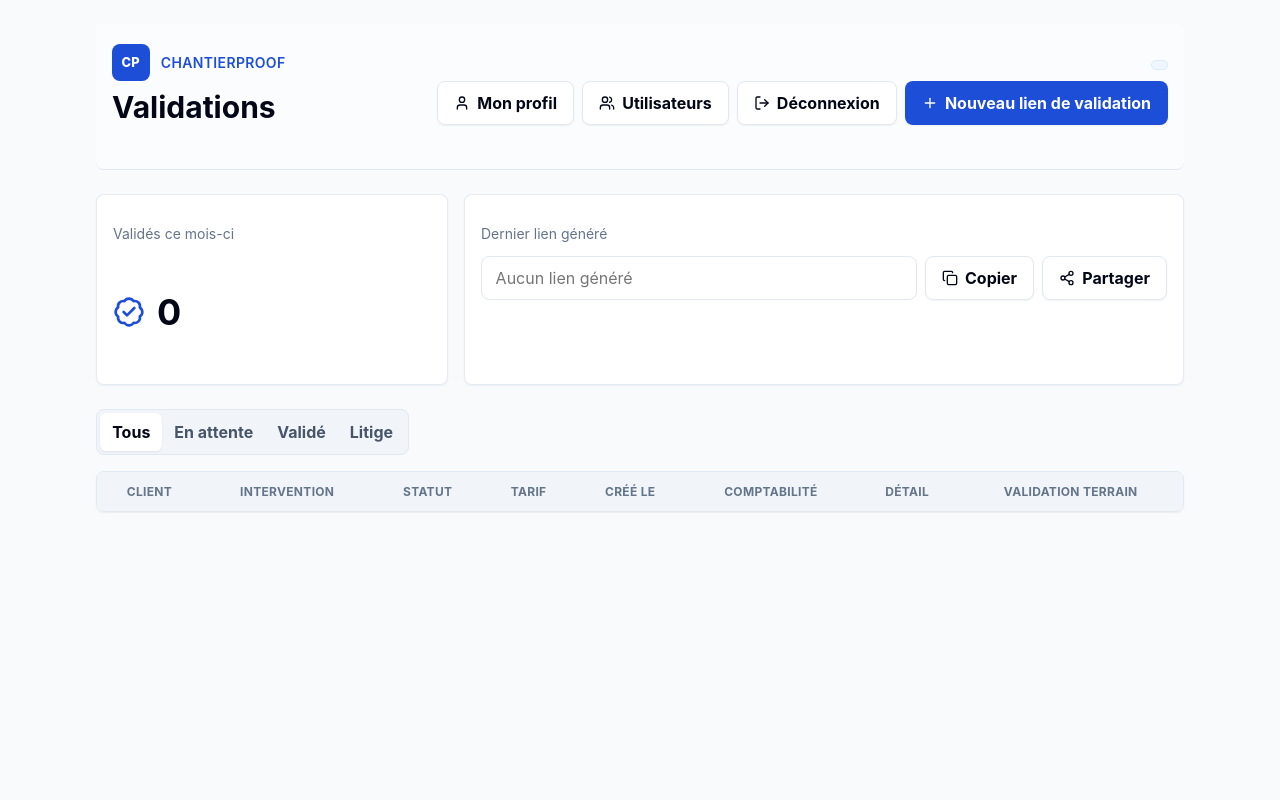
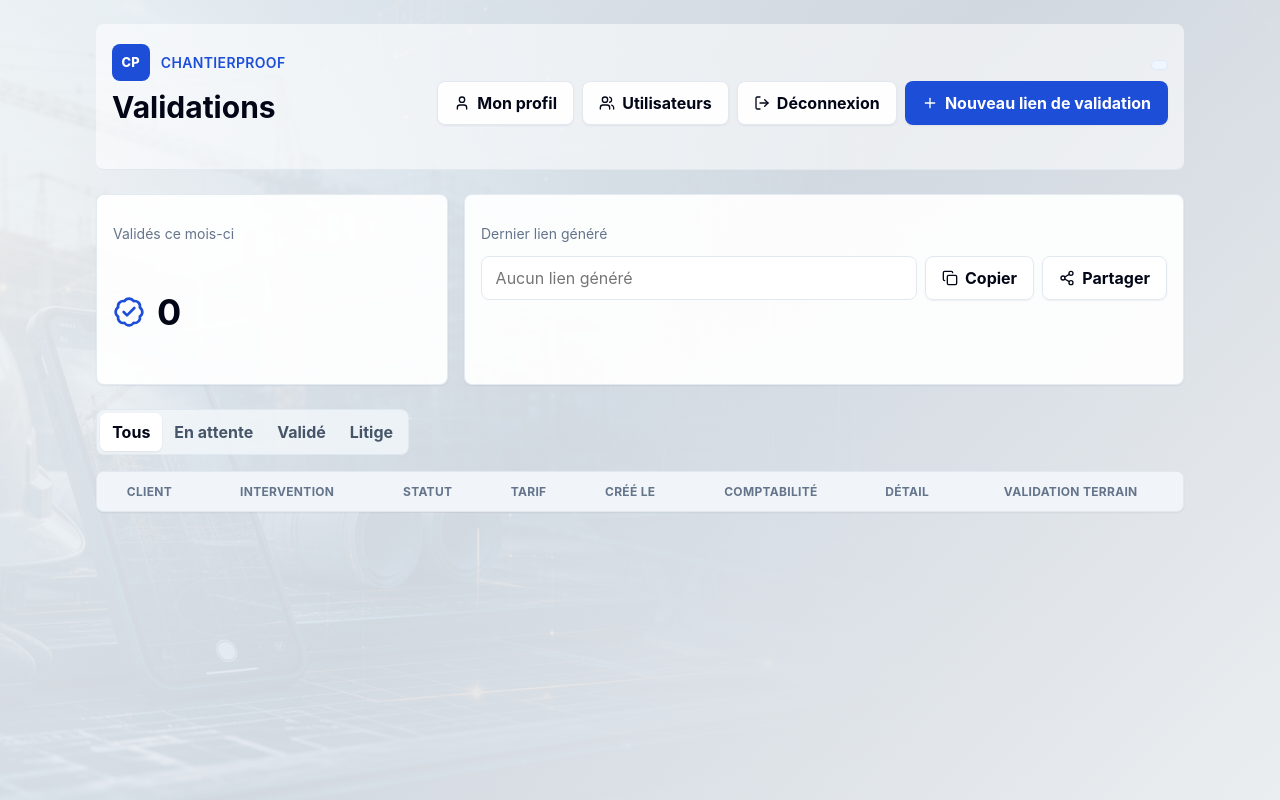
Before and after one commit to joel87-Hosy/ChantierProof-App, a PHP site: page /dashboard.html in a window 1280 px wide. Run offline with PHP 8.4, Linux system fonts and the light colour scheme; lists and menus that the app fills with data are empty; some libraries are stand-ins or nearby versions.

Commit message:
modernisation du dashboard

```diff
--- a/assets/css/styles.css
+++ b/assets/css/styles.css
@@ -331,6 +331,12 @@ table { min-width: 1080px; }
   background: rgba(226,232,240,.72);
 }
 
+.dashboard-bg {
+  background:
+    linear-gradient(135deg, rgba(238,244,248,.94) 0%, rgba(232,238,245,.9) 48%, rgba(247,250,252,.95) 100%),
+    url("../img/login-bg.png") center / cover fixed no-repeat;
+}
+
 main > header {
   background: rgba(255,255,255,.55);
   border-radius: .5rem;
--- a/dashboard.html
+++ b/dashboard.html
@@ -6,7 +6,7 @@
     <title>Dashboard | ChantierProof</title>
     <link rel="stylesheet" href="./assets/css/styles.css">
   </head>
-  <body class="min-h-screen bg-slate-50 text-slate-950">
+  <body class="min-h-screen dashboard-bg text-slate-950">
     <main class="mx-auto w-full max-w-6xl px-4 py-6 md-px-8">
       <header class="dashboard-header flex flex-col gap-4 border-b border-slate-200 pb-6 md-flex-row md-items-center md-justify-between">
         <div>
--- a/profile.html
+++ b/profile.html
@@ -6,7 +6,7 @@
     <title>Mon profil | ChantierProof</title>
     <link rel="stylesheet" href="./assets/css/styles.css">
   </head>
-  <body class="min-h-screen bg-slate-50 text-slate-950">
+  <body class="min-h-screen dashboard-bg text-slate-950">
     <main class="mx-auto flex min-h-screen w-full max-w-xl flex-col justify-center px-4 py-8">
       <section class="panel">
         <a class="back-link" href="./dashboard.html"><i data-lucide="arrow-left" class="icon"></i>Dashboard</a>
--- a/users.html
+++ b/users.html
@@ -6,7 +6,7 @@
     <title>Utilisateurs | ChantierProof</title>
     <link rel="stylesheet" href="./assets/css/styles.css">
   </head>
-  <body class="min-h-screen bg-slate-50 text-slate-950">
+  <body class="min-h-screen dashboard-bg text-slate-950">
     <main class="mx-auto w-full max-w-6xl px-4 py-6 md-px-8">
       <header class="flex flex-col gap-4 border-b border-slate-200 pb-6 md-flex-row md-items-center md-justify-between">
         <div>
--- a/validation-detail.html
+++ b/validation-detail.html
@@ -6,7 +6,7 @@
     <title>Détail validation | ChantierProof</title>
     <link rel="stylesheet" href="./assets/css/styles.css">
   </head>
-  <body class="min-h-screen bg-slate-50 text-slate-950">
+  <body class="min-h-screen dashboard-bg text-slate-950">
     <main class="mx-auto w-full max-w-6xl px-4 py-6 md-px-8">
       <header class="flex flex-col gap-4 border-b border-slate-200 pb-6 md-flex-row md-items-center md-justify-between">
         <div>
```
